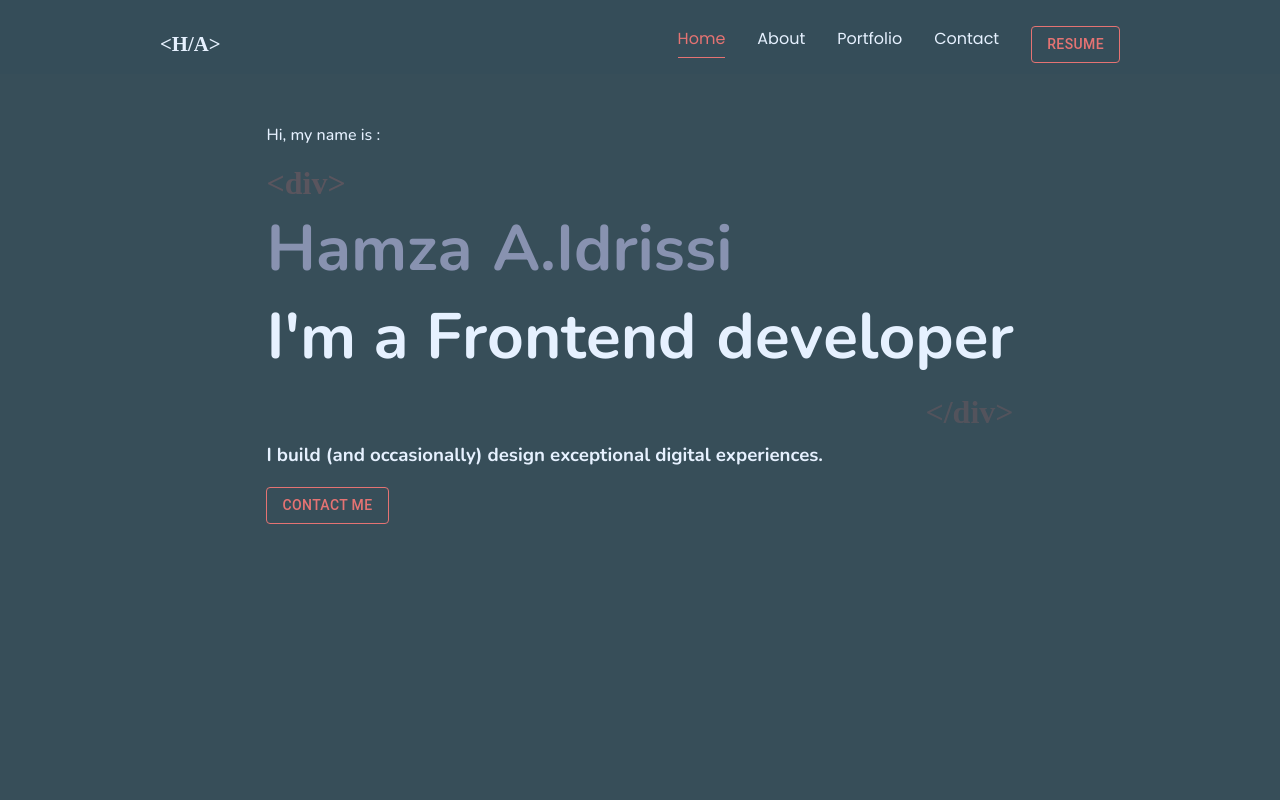
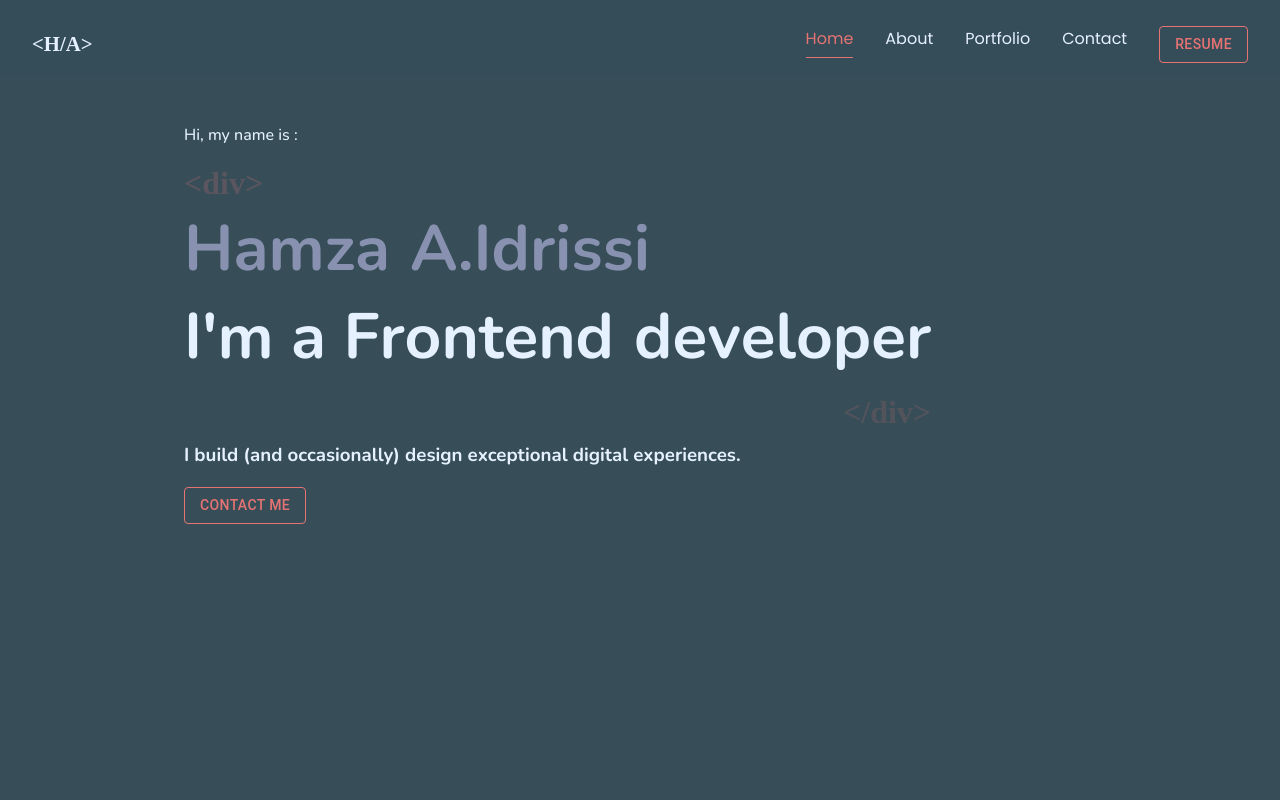
Before and after one commit to idrissi-hamza/MyPortfolio, a React (Create React App) app: page / in a window 1280 px wide. Shown: the top 800 px of the page. Built offline with nearby package versions, Linux system fonts and the light colour scheme; a web font is replaced by a local one.

Commit message:
fix style

```diff
--- a/src/App.js
+++ b/src/App.js
@@ -15,7 +15,7 @@ function App() {
   // #374E59
   return (
     <div
-      className="app "
+      className="app  "
       style={{
         background: darkMode ? "#374E59" : "#e6f1ff",
         color: darkMode ? "#e6f1ff" : "#374E59",
@@ -24,10 +24,12 @@ function App() {
       {/* <div className="container"> */}
 
       <Navbar />
-      <Home />
-      <About />
-      <Portfolio />
-      <Contact />
+      <div className="wrapper container">
+        <Home />
+        <About />
+        <Portfolio />
+        <Contact />
+      </div>
     </div>
   );
 }
--- a/src/App.scss
+++ b/src/App.scss
@@ -37,3 +37,17 @@ $bg-white: #e6f1ff;
   // min-width: max-content;
   max-width: 1024px;
 }
+
+.container {
+  width: fit-content;
+  max-width: 960px;
+  padding-right: 2rem;
+  padding-left: 5rem;
+}
+
+@media (max-width: 860px) {
+  .container {
+    padding: 0 2rem;
+    text-align: center;
+  }
+}
--- a/src/components/Home/Home.jsx
+++ b/src/components/Home/Home.jsx
@@ -25,7 +25,7 @@ const Home = () => {
       className={`home ${open ? "background" : ""}`}
       onClick={() => context.dispatch({ type: "close" })}
     >
-      <div className=" home-container wrapper ">
+      <div className="">
         <p>Hi, my name is :</p>
         <h1>
           {/* <span>Hamza A.Idrissi</span> */}
--- a/src/components/Home/Home.scss
+++ b/src/components/Home/Home.scss
@@ -4,11 +4,7 @@ $bubblewhite: rgba(255, 255, 255, 0.1);
 .home {
   padding: 24px 0;
   font-family: "nunito";
-  &-container {
-    width: fit-content;
-    max-width: 960px;
-    padding-inline: 2rem;
-  }
+
   p {
     font-size: 1rem;
   }
@@ -18,7 +14,7 @@ $bubblewhite: rgba(255, 255, 255, 0.1);
       display: inline-block;
       white-space: nowrap;
     }
-    z-index: 9999;
+    z-index: 9998;
     display: inline-block;
     position: relative;
     font-size: 4rem;
@@ -70,10 +66,3 @@ $bubblewhite: rgba(255, 255, 255, 0.1);
     }
   }
 }
-
-@media (max-width: 810px) {
-  .home-container {
-    padding: 0 2rem;
-    text-align: center;
-  }
-}
--- a/src/components/Navbar/Navbar.scss
+++ b/src/components/Navbar/Navbar.scss
@@ -15,12 +15,12 @@ $clr:hsla(214, 100%, 95%, 0.9);
   height: 4rem;
   justify-content: center;
   margin-bottom: 10px;
-  z-index: 10;
+  z-index: 9999;
   padding-top: 10px;
   &-container {
     display: flex;
     margin: 0 auto;
-    max-width: 960px;
+    max-width: 1280px;
     align-items: center;
   }
   &__left {
@@ -89,7 +89,7 @@ $clr:hsla(214, 100%, 95%, 0.9);
 
 @media (max-width: 680px) {
   .navbar {
-    z-index: 12;
+    // z-index: 12;
     &-lg {
       display: none;
     }
```
